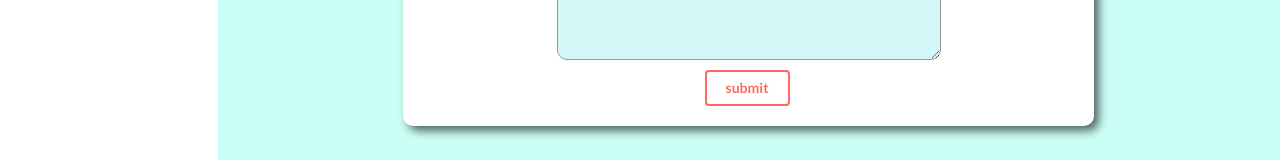
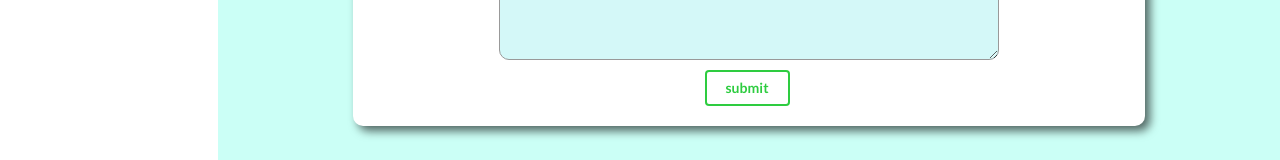
Before and after one commit to hamim-ahmed/Personal_Website, a Vue app: page /contact in a window 1280 px wide. Shown: the part 4704-4864 px from the top of the page. Built offline with nearby package versions, Linux system fonts and the light colour scheme.

Commit message:
updated contact css

```diff
--- a/src/components/contact.vue
+++ b/src/components/contact.vue
@@ -28,7 +28,7 @@
                             <textarea id="msg" class="txt" required></textarea>
                         </div>
                         <div>
-                            <button class="ui inverted red button" type="submit">submit</button>
+                            <button class="ui inverted green button" type="submit">submit</button>
                         </div>
                     </div>
                 </form>
@@ -131,7 +131,7 @@ div.personal_info{
     justify-content: center;
 }
 div.personal_info>input{
-    width: 13vw;
+    width: 200px;
     height: 30px;
     margin: 10px;
     margin-left: 0px;
@@ -151,7 +151,7 @@ div.msg_box{
     font-family: cursive;
 }
 div.msg_box>input{
-    width: 20vw;
+    width: 300px;
     height: 35px;
     margin: 10px;
     margin-top: 2px;
@@ -161,7 +161,7 @@ div.msg_box>input{
 }
 
 div.msg_box>textarea{
-    width: 30vw;
+    width: 500px;
     height: 90px;
     margin: 10px;
     margin-top: 2px;
```
